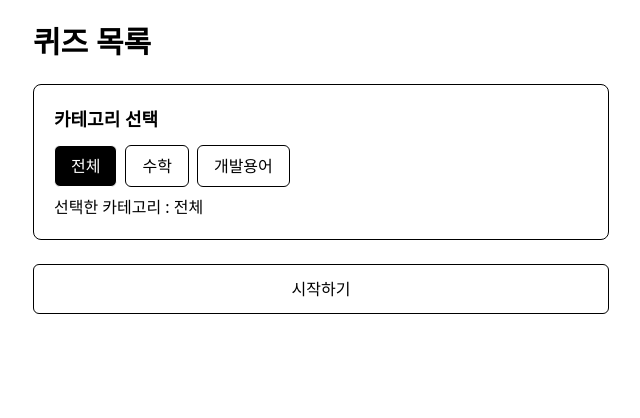
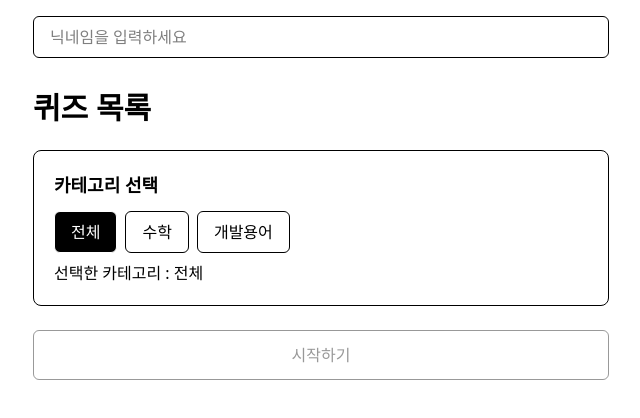
Before and after one commit to coonyang/quiz-app, a Next.js app: page / in a window 1280 px wide. Shown: the top 418 px of the page, without its empty margins (319-959 px from the left). Built offline with nearby package versions, Linux system fonts and the light colour scheme.

Commit message:
닉네임과 풀이 시간 기록

```diff
--- a/app/components/ResultScreen.tsx
+++ b/app/components/ResultScreen.tsx
@@ -11,6 +11,8 @@ type ResultScreen = {
   answers: number[];
   score: number;
   startQuiz: () => void;
+  startTime: number | null;
+  finishTime: number | null;
 };
 
 export default function ResultScreen({
@@ -18,13 +20,20 @@ export default function ResultScreen({
   answers,
   score,
   startQuiz,
+  startTime,
+  finishTime,
 }: ResultScreen) {
+  const elapsedSeconds =
+    startTime && finishTime ? Math.floor((finishTime - startTime) / 1000) : 0;
+
   return (
     <section className="mx-auto flex max-w-xl flex-col gap-6 text-center">
       <h2 className="text-3xl font-bold">결과</h2>
       <p className="text-lg">
         {quizQuestions.length}문제 중 {score}개 맞혔습니다.
       </p>
+      <p className="text-lg">걸린 시간: {elapsedSeconds}초</p>
+
       {quizQuestions.map((question, index) => {
         const userAnswer = answers[index];
         const isCorrect = userAnswer === question.answerIndex;
--- a/app/components/StartScreen.tsx
+++ b/app/components/StartScreen.tsx
@@ -3,6 +3,8 @@ type StartScreenProps = {
   selectedCategory: string;
   onSelectCategory: (category: string) => void;
   onStartQuiz: () => void;
+  nickname: string;
+  onChangeNickname: (nickname: string) => void;
 };
 
 export default function StartScreen({
@@ -10,9 +12,17 @@ export default function StartScreen({
   selectedCategory,
   onSelectCategory,
   onStartQuiz,
+  nickname,
+  onChangeNickname,
 }: StartScreenProps) {
   return (
     <section className="mx-auto flex max-w-xl flex-col gap-6">
+      <input
+        value={nickname}
+        onChange={(event) => onChangeNickname(event.target.value)}
+        placeholder="닉네임을 입력하세요"
+        className="rounded-md border px-4 py-2"
+      />
       <h1 className="mt-2 text-3xl font-bold">퀴즈 목록</h1>
 
       <div className="rounded-lg border p-5">
@@ -38,8 +48,9 @@ export default function StartScreen({
       </div>
 
       <button
-        className="rounded-md border px-5 py-3 hover:bg-emerald-300"
+        className="rounded-md border px-5 py-3 hover:bg-emerald-300 disabled:cursor-not-allowed disabled:opacity-40"
         onClick={onStartQuiz}
+        disabled={!nickname.trim()}
       >
         시작하기
       </button>
--- a/app/page.tsx
+++ b/app/page.tsx
@@ -4,7 +4,7 @@ import QuizScreen from "./components/QuizScreen";
 import ResultScreen from "./components/ResultScreen";
 import StartScreen from "./components/StartScreen";
 import { questions } from "./data/questions";
-import { useState } from "react";
+import { useState, useEffect } from "react";
 
 export default function Home() {
   const [quizQuestions, setQuizQuestions] = useState(questions);
@@ -16,10 +16,25 @@ export default function Home() {
   const [selectedChoice, setSelectedChoice] = useState<number | null>(null);
   const [isAnswerChecked, setIsAnswerChecked] = useState(false);
   const [answers, setAnswers] = useState<number[]>([]);
+  const [nickname, setNickname] = useState("");
+  const [startTime, setStartTime] = useState<number | null>(null);
+  const [finishTime, setFinishTime] = useState<number | null>(null);
 
   const categories = ["전체", "수학", "개발용어"];
 
+  useEffect(() => {
+    const savedNickname = localStorage.getItem("nickname");
+
+    if (savedNickname) {
+      setNickname(savedNickname);
+    }
+  }, []);
+
   const startQuiz = () => {
+    if (!nickname.trim()) return;
+
+    localStorage.setItem("nickname", nickname.trim());
+
     const filteredQuestions =
       selectedCategory === "전체"
         ? questions
@@ -27,6 +42,9 @@ export default function Home() {
 
     const shuffled = [...filteredQuestions].sort(() => Math.random() - 0.5);
     const selected = shuffled.slice(0, 10);
+
+    setStartTime(Date.now());
+    setFinishTime(null);
 
     setQuizQuestions(selected);
     setCurrentIndex(0);
@@ -57,12 +75,14 @@ export default function Home() {
         setSelectedChoice(null);
         setIsAnswerChecked(false);
       } else {
+        setFinishTime(Date.now());
+
         setIsStarted(false);
         setIsFinished(true);
         setSelectedChoice(null);
         setIsAnswerChecked(false);
       }
-    }, 500);
+    }, 300);
   };
 
   return (
@@ -73,6 +93,8 @@ export default function Home() {
           selectedCategory={selectedCategory}
           onSelectCategory={setSelectedCategory}
           onStartQuiz={startQuiz}
+          nickname={nickname}
+          onChangeNickname={setNickname}
         />
       )}
 
@@ -92,6 +114,8 @@ export default function Home() {
           score={score}
           answers={answers}
           startQuiz={startQuiz}
+          startTime={startTime}
+          finishTime={finishTime}
         />
       )}
     </main>
```
